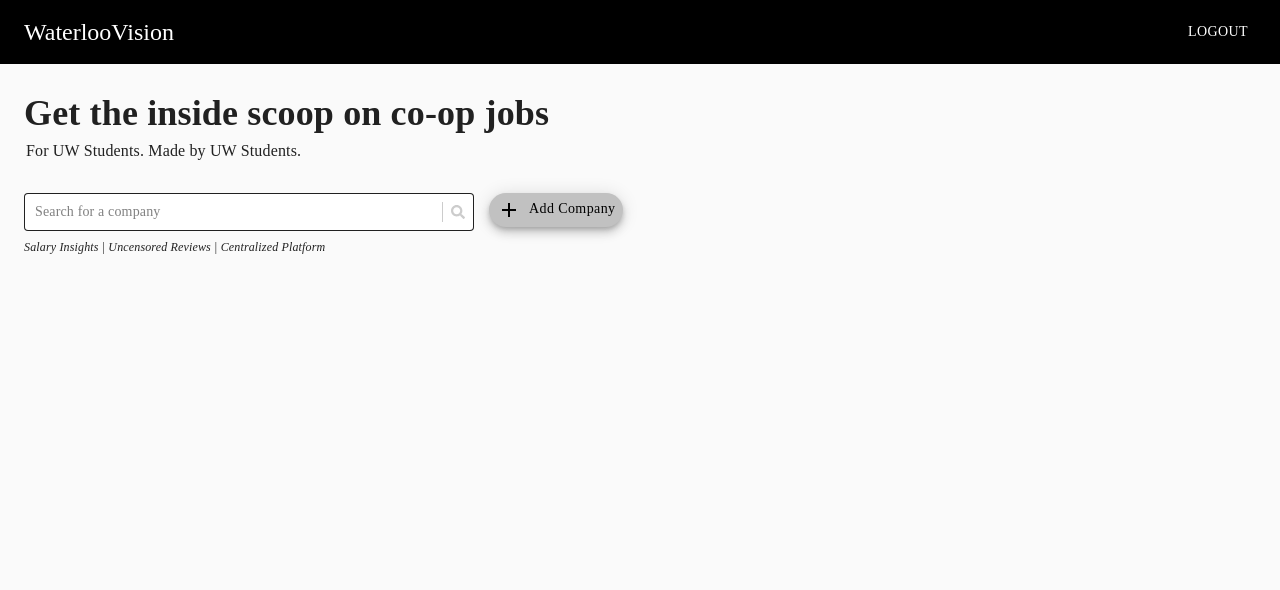
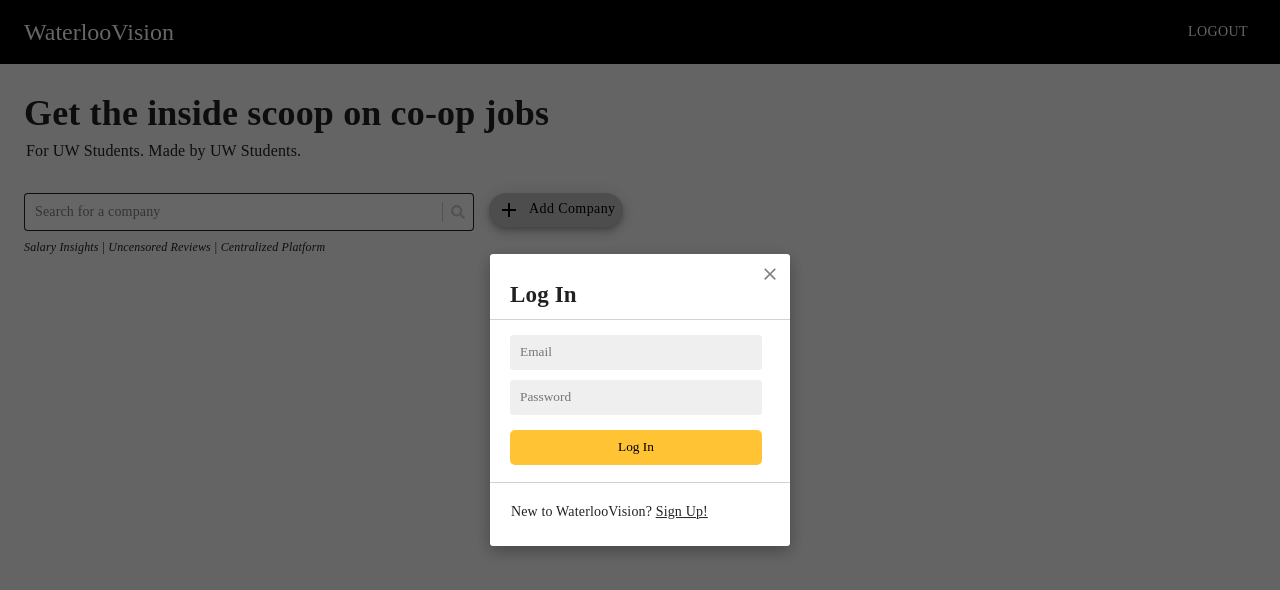
Before and after one commit to Birsana/UWVision, a React (Create React App) app in the folder frontend/: page / in a window 1280 px wide. Both pictures are taken after a click on the button "LOGIN". Shown: the top 590 px of the page. Built offline with nearby package versions, Linux system fonts and the light colour scheme; no server answers.

Commit message:
[Frontend][WIP]: Log-in + Sign-up Modals

```diff
--- a/frontend/src/components/Header/Header.js
+++ b/frontend/src/components/Header/Header.js
@@ -10,17 +10,22 @@ import SearchBar from "components/SearchBar/SearchBar";
 import { useStyles } from "./styles";
 import useMediaQuery from "@material-ui/core/useMediaQuery";
 
+import Modal from 'components/Modals/Modal';
+
 const Header = (props) => {
   //TODO: Connect to redux to pull logged-in state
   const [loggedIn, setLoggedIn] = useState(false);
 
+  const [showLogInModal, setShowLogInModal] = useState(false);
+
   const logInAction = () => {
     //TODO: Log-in modal (with signup)
+    setShowLogInModal(true);
     setLoggedIn(true);
   };
 
   const logOutAction = () => {
-    //TODO: Log-out action
+    //TODO: Handle log-out action + send to Redux
     setLoggedIn(false);
   };
 
@@ -29,6 +34,7 @@ const Header = (props) => {
   const displayTypography = useMediaQuery("(min-width: 523px)");
 
   return (
+    <>
     <div className={styles.root}>
       <AppBar position="static" className={styles.header}>
         <Toolbar>
@@ -71,6 +77,9 @@ const Header = (props) => {
         </Toolbar>
       </AppBar>
     </div>
+
+    {showLogInModal && <Modal initialModal={"Log In"} onClose={() => setShowLogInModal(false)} /> }
+    </>
   );
 };
 
--- a/frontend/src/components/Modals/LogInModal/LogInModal.js
+++ b/frontend/src/components/Modals/LogInModal/LogInModal.js
@@ -1,9 +1,94 @@
-import React from "react";
+import React, { useState } from "react";
+import {
+  ModalTitle,
+  ModalSignUpButton,
+  FormInput,
+  FormSubmitButton,
+  FormErrorMessage,
+} from "../styles";
 
 const LogInModal = ({ changeModalState }) => {
+  const [email, setEmail] = useState("");
+  const [emailError, setEmailError] = useState("");
+  const [password, setPassword] = useState("");
+  const [passwordError, setPasswordError] = useState("");
+
+  const emailInputChange = (event) => {
+    setEmail(event.target.value);
+
+    // Removes error once user begins typing inside email field
+    if (emailError) {
+      setEmailError("");
+    }
+  };
+
+  const passwordInputChange = (event) => {
+    setPassword(event.target.value);
+
+    // Removes error once user begins typing inside email field
+    if (passwordError) {
+      setPasswordError("");
+    }
+  };
+
+  const basicInputValidation = () => {
+    let isValid = true;
+
+    if (!email) {
+      setEmailError("Please enter an email.");
+      isValid = false;
+    } else if (!email.includes("@uwaterloo.ca")) {
+      setEmailError("Please enter a \"@uwaterloo.ca\" email.");
+      isValid = false;
+    }
+
+    if (!password) {
+      setPasswordError("Please enter a password.");
+      isValid = false;
+    }
+
+    return isValid;
+  }
+
+  const handleSubmit = (event) => {
+    event.preventDefault();
+
+    if (basicInputValidation()) {
+      console.log([email, password])
+    }
+  };
+
   return (
       <>
-      <h1>Log In</h1>
+      <ModalTitle title={"Log In"} />
+      <form onSubmit={handleSubmit}>
+        <FormInput
+          type="text"
+          name="email"
+          placeholder="Email"
+          onChange={emailInputChange}
+          value={email}
+        />
+        {emailError && (
+            <FormErrorMessage>
+              <p>{emailError}</p>
+            </FormErrorMessage>
+        )}
+        <FormInput
+          type="password"
+          name="password"
+          placeholder="Password"
+          onChange={passwordInputChange}
+          value={password}
+        />
+        {passwordError && (
+            <FormErrorMessage>
+              <p>{passwordError}</p>
+            </FormErrorMessage>
+        )}
+        <FormSubmitButton value="Log In" />
+      </form>
+      <ModalSignUpButton onClick={() => changeModalState("Sign Up")}/>
       </>
   )
 };
--- /dev/null
+++ b/frontend/src/components/Modals/SignUpModal/SignUpModal.helpers.js
@@ -0,0 +1,22 @@
+import axios from 'axios';
+
+// POST Request to create new user
+export const signUp = (username, email, password) => {
+  let signUpURL = "http://localhost:5000/auth/users";
+
+  return axios({
+    method: "post",
+    url: signUpURL,
+    data: {
+      user: {
+          "email": email,
+          "username": username,
+          "password": password
+      }
+    },
+    headers: {
+      "Content-Type": "application/json",
+      "X-Requested-With": "XMLHttpRequest",
+    },
+  })
+};
--- a/frontend/src/components/Modals/SignUpModal/SignUpModal.js
+++ b/frontend/src/components/Modals/SignUpModal/SignUpModal.js
@@ -1,9 +1,143 @@
-import React from "react";
+import React, { useState } from "react";
+import {
+  ModalTitle,
+  ModalLogInButton,
+  FormInput,
+  FormSubmitButton,
+  FormErrorMessage,
+} from "../styles";
+import {signUp} from './SignUpModal.helpers'
 
 const SignUpModal = ({ changeModalState }) => {
+  const [username, setUsername] = useState("");
+  const [usernameError, setUsernameError] = useState("");
+  const [email, setEmail] = useState("");
+  const [emailError, setEmailError] = useState("");
+  const [password, setPassword] = useState("");
+  const [passwordError, setPasswordError] = useState("")
+  const [confirmPassword, setConfirmPassword] = useState("");
+  const [confirmPasswordError, setConfirmPasswordError] = useState("");
+
+  const usernameInputChange = (event) => {
+    setUsername(event.target.value);
+
+    // Removes error once user begins typing inside username field
+    if (usernameError) {
+      setUsernameError("");
+    }
+  };
+
+  const emailInputChange = (event) => {
+    setEmail(event.target.value);
+
+    // Removes error once user begins typing inside email field
+    if (emailError) {
+      setEmailError("");
+    }
+  };
+
+  const passwordInputChange = (event) => {
+    setPassword(event.target.value);
+
+    // Removes error once user begins typing inside password field
+    if (passwordError) {
+      setPasswordError("");
+    }
+  };
+
+  const confirmPasswordInputChange = (event) => {
+    setConfirmPassword(event.target.value);
+
+    // Removes error once user begins typing inside confirm password field
+    if (confirmPasswordError) {
+      setConfirmPasswordError("");
+    }
+  };
+
+  const basicInputValidation = () => {
+    let isValid = true;
+
+    if (!username) {
+      setUsernameError("Please enter a username.");
+      isValid = false;
+    }
+
+    if (!email) {
+      setEmailError("Please enter an email.");
+      isValid = false;
+    } else if (!email.includes("@uwaterloo.ca")) {
+      setEmailError("Please enter a \"@uwaterloo.ca\" email.");
+      isValid = false;
+    }
+
+    if (!password) {
+      setPasswordError("Please enter a password.");
+      isValid = false;
+    }
+
+    if (!confirmPassword) {
+      setConfirmPasswordError("Please confirm the password.");
+      isValid = false;
+    } else if (confirmPassword !== password) {
+      setConfirmPasswordError("Passwords do not match.");
+      isValid = false;
+    }
+
+    return isValid;
+  }
+
+  const handleSubmit = (event) => {
+    event.preventDefault();
+
+    if (basicInputValidation()) {
+      signUp(username, email, password).then(response => {
+        console.log(response);
+      }).catch(error => {
+        console.log(error.response.data);
+      })
+      //console.log([username, email, password, confirmPassword]);
+    }
+  };
+
   return (
       <>
-      <h1>Sign Up</h1>
+      <ModalTitle title={"Sign Up"} />
+      <form onSubmit={handleSubmit}>
+        <FormInput
+          type="text"
+          name="username"
+          placeholder="Username"
+          onChange={usernameInputChange}
+          value={username}
+        />
+        {usernameError && <FormErrorMessage><p>{usernameError}</p></FormErrorMessage>}
+        <FormInput
+          type="text"
+          name="email"
+          placeholder="Email"
+          onChange={emailInputChange}
+          value={email}
+        />
+        {emailError && <FormErrorMessage><p>{emailError}</p></FormErrorMessage>}
+        <FormInput
+          type="password"
+          name="password"
+          placeholder="Password"
+          onChange={passwordInputChange}
+          value={password}
+        />
+        {passwordError && <FormErrorMessage><p>{passwordError}</p></FormErrorMessage>}
+        <FormInput
+          type="password"
+          name="confirmPassword"
+          placeholder="Confirm Password"
+          onChange={confirmPasswordInputChange}
+          value={confirmPassword}
+        />
+        {confirmPasswordError && <FormErrorMessage><p>{confirmPasswordError}</p></FormErrorMessage>}
+        <FormSubmitButton value="Sign Up" />
+      </form>
+      <ModalLogInButton onClick={() => changeModalState("Log In")} />
       </>
   )
 };
--- a/frontend/src/components/Modals/styles.js
+++ b/frontend/src/components/Modals/styles.js
@@ -92,6 +92,24 @@ export const ModalButton = styled.button`
   }
 `;
 
+export const ModalSignUpButton = ({ onClick }) => {
+  return (
+    <>
+    <Divider />
+    <ModalText onClick={onClick}>New to WaterlooVision? <u>Sign Up!</u></ModalText>
+    </>
+  )
+}
+
+export const ModalLogInButton = ({ onClick }) => {
+  return (
+    <>
+    <Divider />
+    <ModalText onClick={onClick}>Already have an account? <u>Log In!</u></ModalText>
+    </>
+  )
+}
+
 export const FormInput = styled.input`
   margin-left: 10px;
   margin-top: 10px;
@@ -130,6 +148,7 @@ export const FormSubmitButton = styled.input.attrs({
 })`
   margin-left: 10px;
   margin-top: 15px;
+  margin-bottom: 10px;
   height: 35px;
   width: 90%;
   border: none;
```
